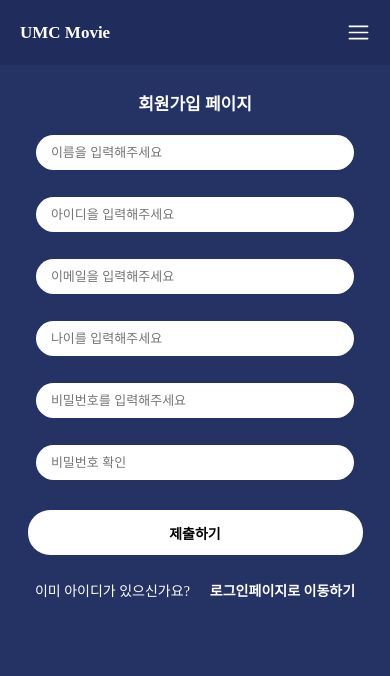
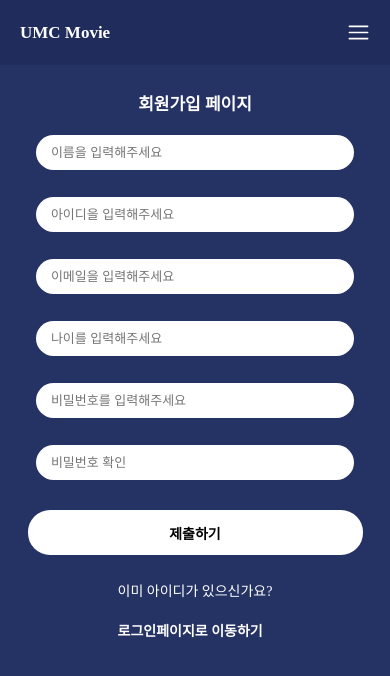
Before and after one commit to sujinRo/UMC_6th_Movie, a React (Create React App) app: page /join in a window 390 px wide. Shown: the top 676 px of the page. Built offline with nearby package versions, Linux system fonts and the light colour scheme.

Commit message:
style: join 반응형 추가 변경

```diff
--- a/src/pages/detail.jsx
+++ b/src/pages/detail.jsx
@@ -24,14 +24,14 @@ const OpacityBox = styled.div`
 `;
 
 const DetailBox = styled.div`
+  ${media.desktop`
+  flex-direction: row;`}
   width: 100%;
   height: 100%;
   padding: 100px 0;
   position: relative;
   display: flex;
   flex-direction: column;
-  ${media.desktop`
-  flex-direction: row;`}
   justify-content: center;
   align-items: center;
   gap: 60px;
--- a/src/pages/join.jsx
+++ b/src/pages/join.jsx
@@ -71,6 +71,9 @@ const Btn = styled.input`
 
 const TextBox = styled.div`
   display: flex;
+  ${media.desktop`
+  flex-direction: row;`}
+  flex-direction: column;
   gap: 20px;
   color: white;
   font-size: 14px;
```
